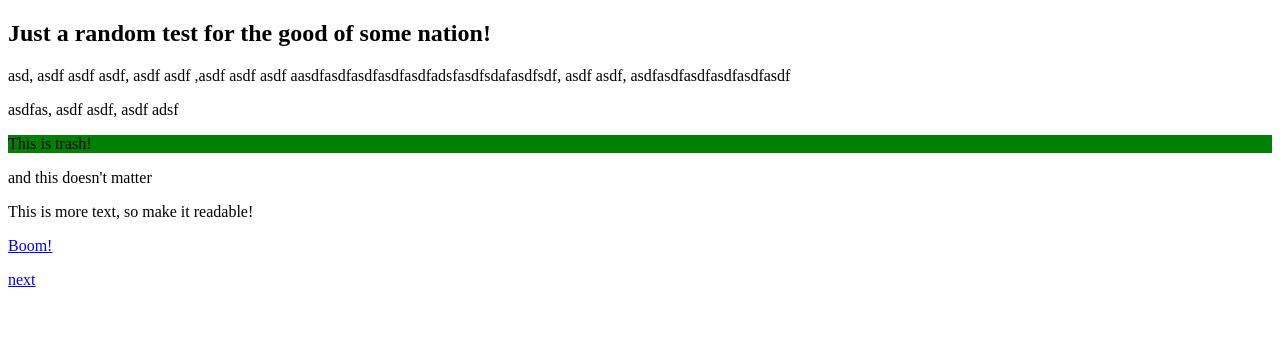
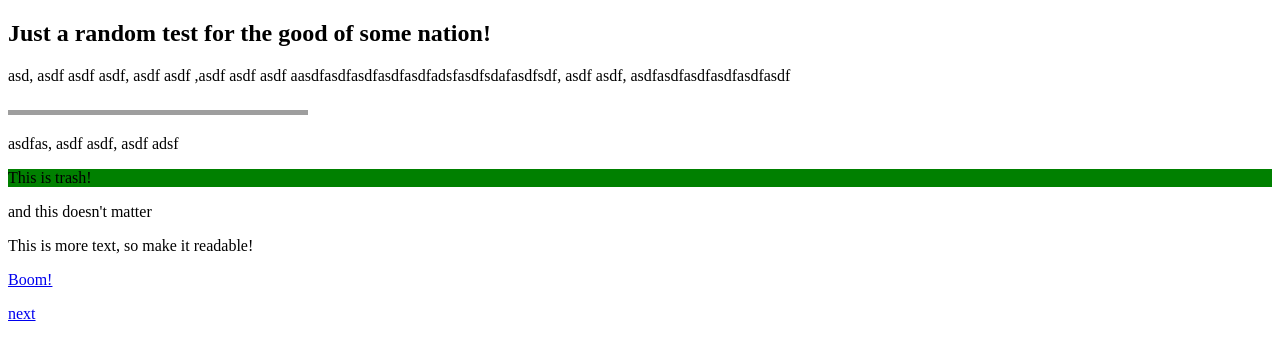
Before and after one commit to fb55/readabilitySAX, a website: page browsers/domsaxtest.html in a window 1280 px wide. Drawn offline with Linux system fonts and the light colour scheme; grey boxes are pictures that could not be loaded.

Commit message:
added a demo embed

```diff
--- a/browsers/domsaxtest.html
+++ b/browsers/domsaxtest.html
@@ -5,6 +5,7 @@
 		<article class=hentry>
 			<h1>Just a random test for the good of some nation!</h1>
 			<p>asd, asdf asdf asdf, asdf asdf ,asdf asdf asdf aasdfasdfasdfasdfasdfadsfasdfsdafasdfsdf, asdf asdf, asdfasdfasdfasdfasdfasdf</p>
+			<embed src="http://youtube.com/" height=5/>
 			<p>asdfas, asdf asdf, asdf adsf</p>
 		</article>
 		<p id=sponsor style="background:green"> This is trash!</p>
```
